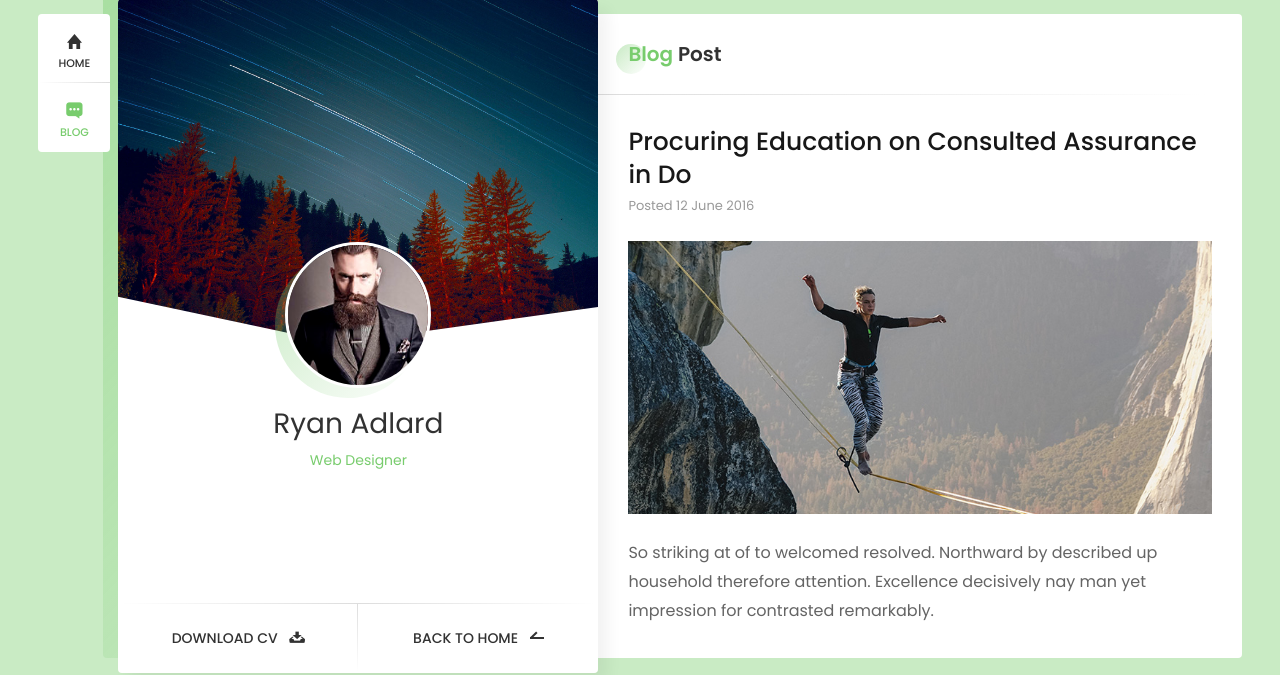
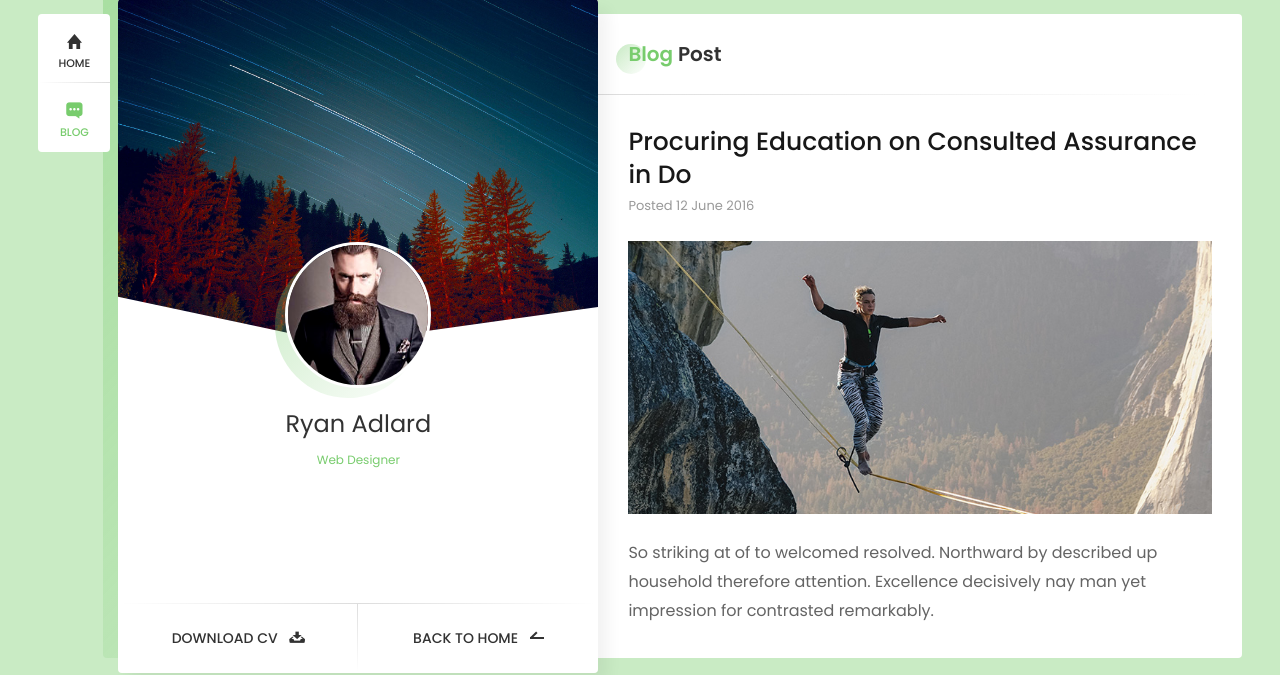
Before and after one commit to anjkt/anjkt.com, a PHP site: page /blog-post-new.html in a window 1280 px wide. Shown: the part 778-1453 px from the top of the page. Run offline with PHP 8.4, Linux system fonts and the light colour scheme; some libraries are stand-ins or nearby versions; some web fonts are replaced.

Commit message:
Anjajnwsjcbhdfc

```diff
--- a/css/new-skin/new-skin.css
+++ b/css/new-skin/new-skin.css
@@ -1562,7 +1562,7 @@ input[type="file"] {
 @media only screen and (min-width: 320px) {
   .card-started .profile .title,
   .content-sidebar .profile .title {
-    font-size: 28px;
+    font-size: 24px;
     color: #323232;
   }
   .card-started .profile .subtitle,
@@ -1571,7 +1571,7 @@ input[type="file"] {
     margin: 0;
     display: inline-block;
     color: #78cc6d;
-    font-size: 14px;
+    font-size: 12px;
     line-height: 20px;
     height: 20px;
     font-weight: 400;
```
